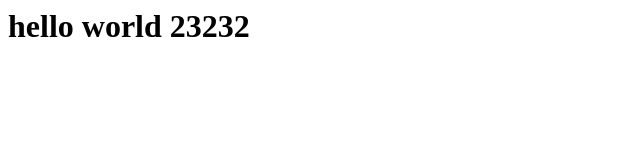
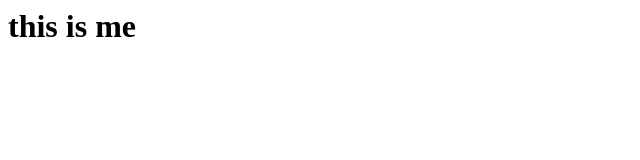
Before and after one commit to kavin2207/testing, a plain HTML site: page public-html/index.html in a window 1280 px wide. Shown: the whole page, without its empty margins (0-640 px from the left). Drawn offline with Linux system fonts and the light colour scheme.

Commit message:
test again

```diff
--- a/public-html/index.html
+++ b/public-html/index.html
@@ -1,5 +1,5 @@
 <html>
 <body>
-<h1>hello world 23232</h1>
+<h1>this is me</h1>
 <body>
 </html>
```
